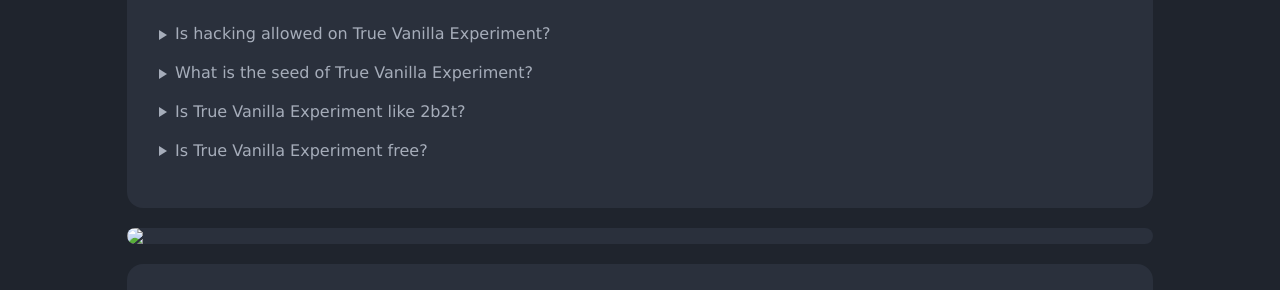
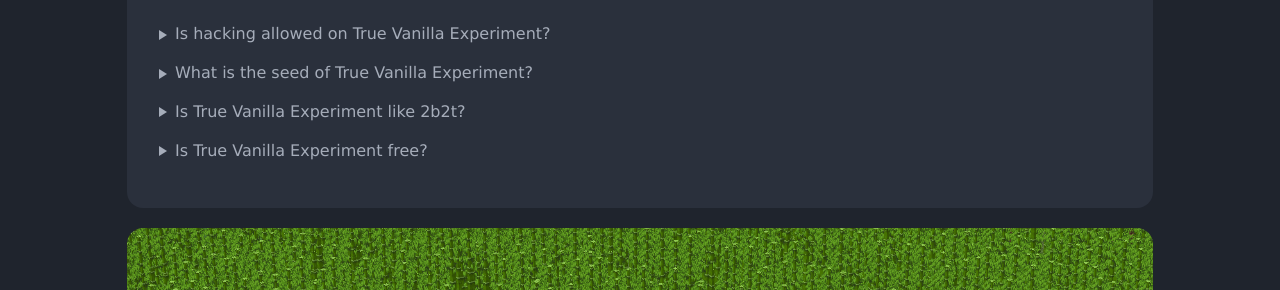
Before and after one commit to gite69/gite69.github.io, a plain HTML site: page about.html in a window 1280 px wide. Shown: the part 731-1021 px from the top of the page. Drawn offline with Linux system fonts and the light colour scheme; no server answers.

Commit message:
Update about.html

```diff
--- a/about.html
+++ b/about.html
@@ -208,7 +208,7 @@
 
             <div class="xxs12 xs12">
                 <div class="block fs0">
-                    <img class="img-responsive" src="img/8ut_spawn-1000.png" alt="True Vanilla Experiment 1000 block spawn region - 8ut era" />
+                    <img class="img-responsive" src="img/spawn-bamboo.png" alt="True Vanilla Experiment spawn region, filled with bamboo" />
                 </div>
             </div>
         </section>
```
